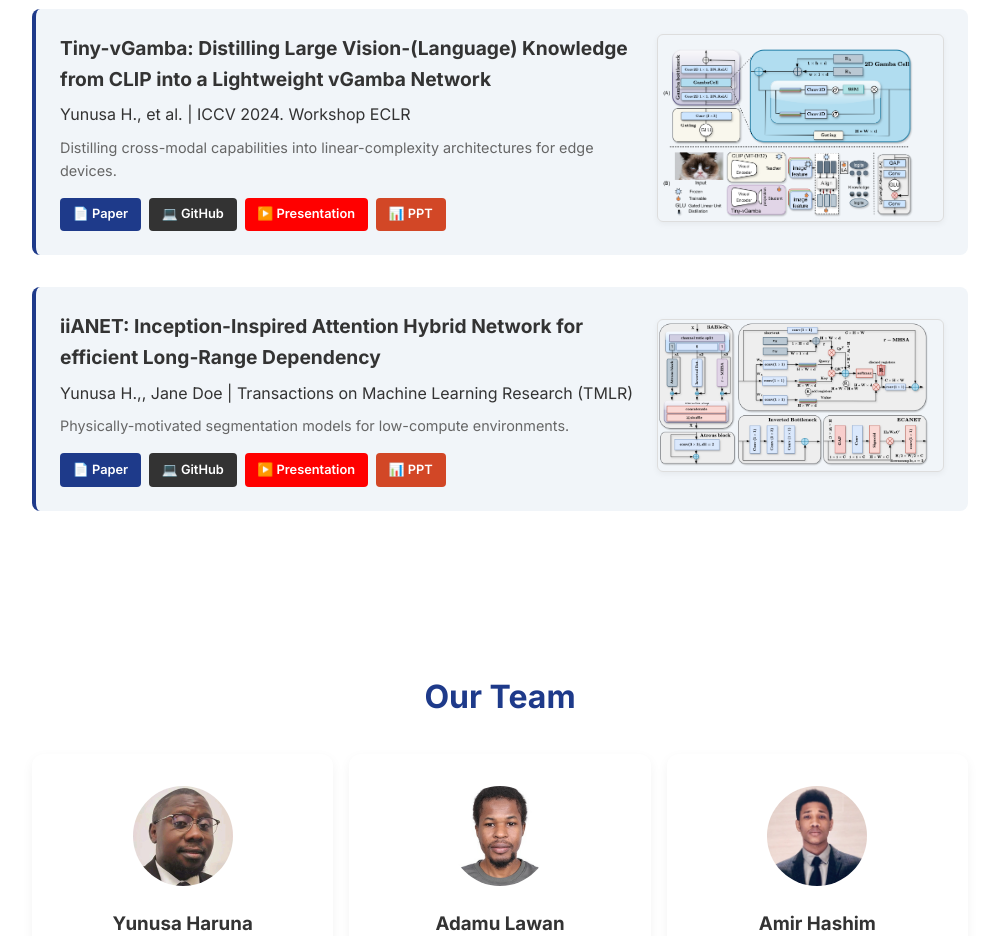
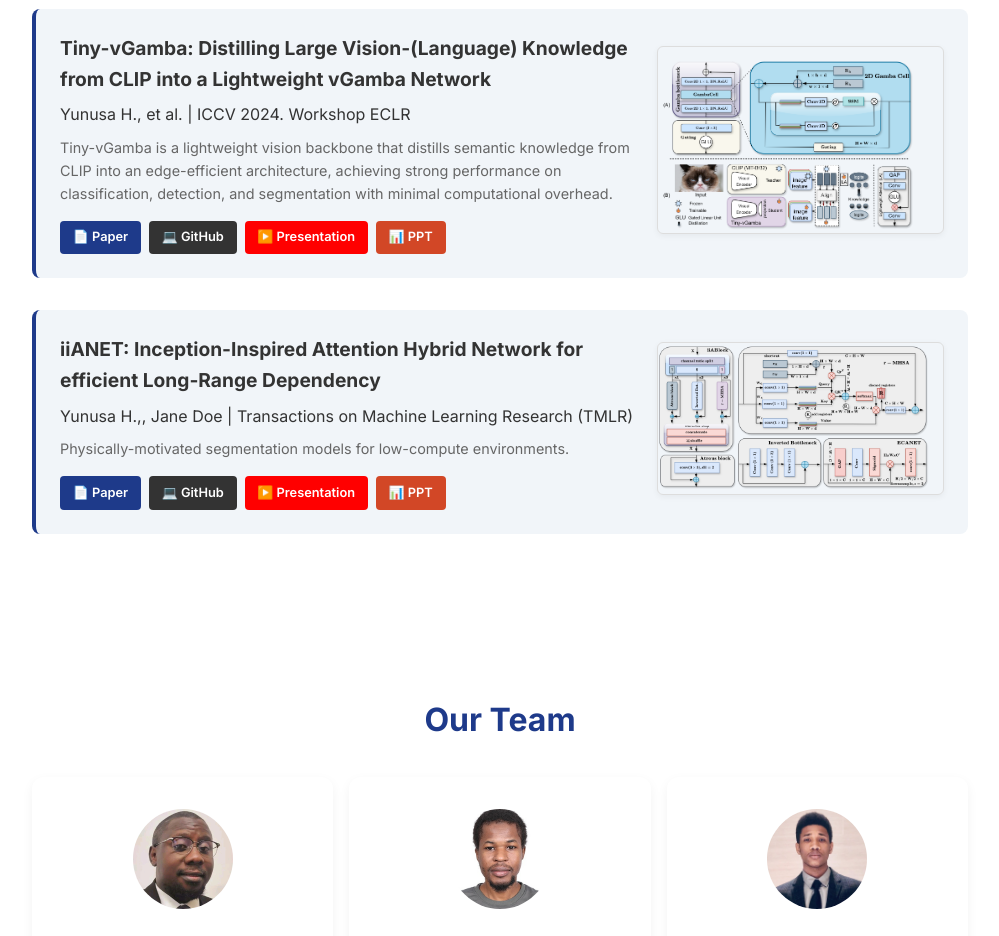
Before and after one commit to yunusa2k2/newralab, a plain HTML site: page index.html in a window 1280 px wide. Shown: the part 2360-3296 px from the top of the page, without its empty margins (140-1139 px from the left). Drawn offline with Linux system fonts and the light colour scheme.

Commit message:
Update index.html

```diff
--- a/index.html
+++ b/index.html
@@ -905,7 +905,11 @@ body.night-mode .modal-name {
     <div class="pub-content">
       <h3>Tiny-vGamba: Distilling Large Vision-(Language) Knowledge from CLIP into a Lightweight vGamba Network</h3>
       <p>Yunusa H., et al. | ICCV 2024. Workshop ECLR</p>
-      <p style="font-size: 0.9rem; margin-top: 0.5rem; color: #666;">Distilling cross-modal capabilities into linear-complexity architectures for edge devices.</p>
+      <p style="font-size: 0.9rem; margin-top: 0.5rem; color: #666;">
+
+		  Tiny-vGamba is a lightweight vision backbone that distills semantic knowledge from CLIP into an edge-efficient architecture, achieving strong performance on classification, detection, and segmentation with minimal computational overhead.
+
+	  </p>
       <div class="pub-links">
         <a href="https://openaccess.thecvf.com/content/ICCV2025W/ECLR/papers/Haruna_Tiny-vGamba_Distilling_Large_Vision-Language_Knowledge_from_CLIP_into_a_Lightweight_ICCVW_2025_paper.pdf" target="_blank" class="btn-pub btn-paper">📄 Paper</a>
         <a href="https://github.com/yunusa2k2/tiny_vGamba" target="_blank" class="btn-pub btn-github">💻 GitHub</a>
```
